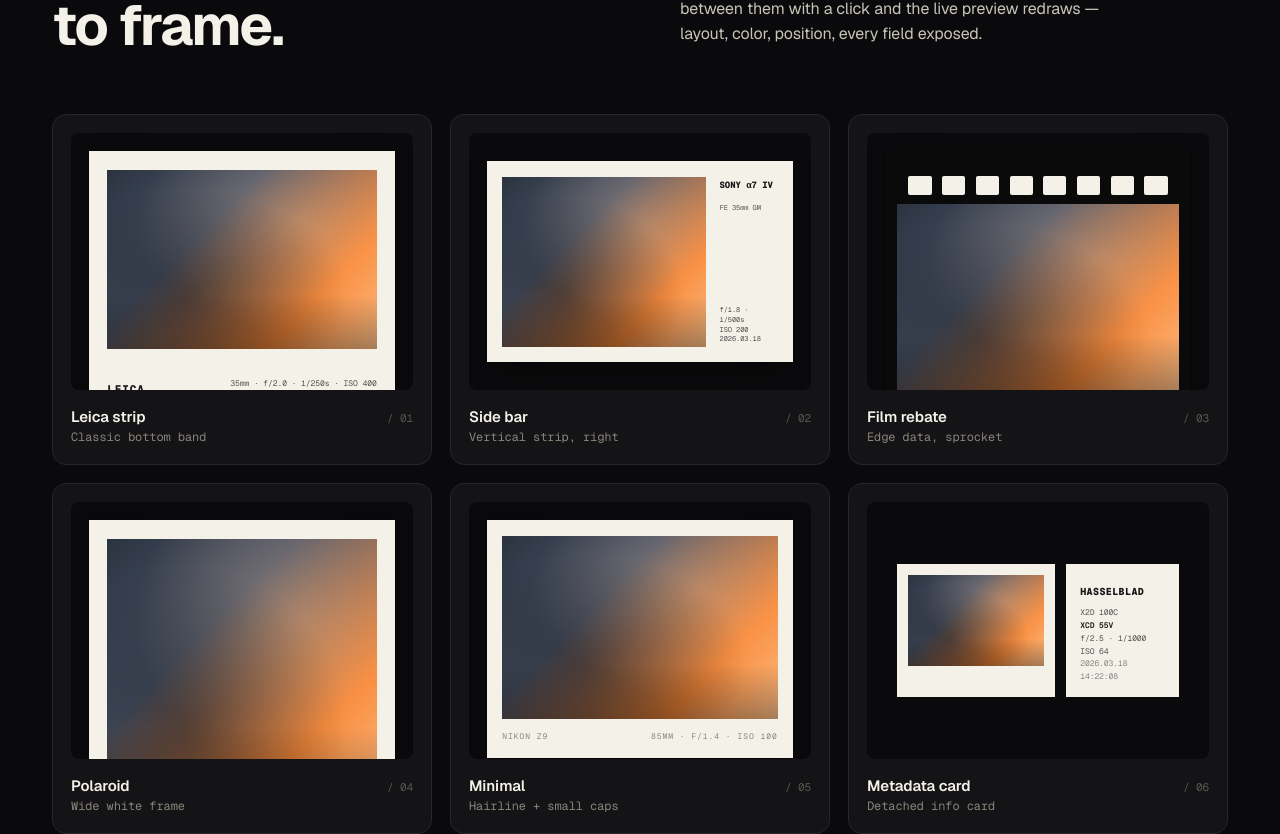
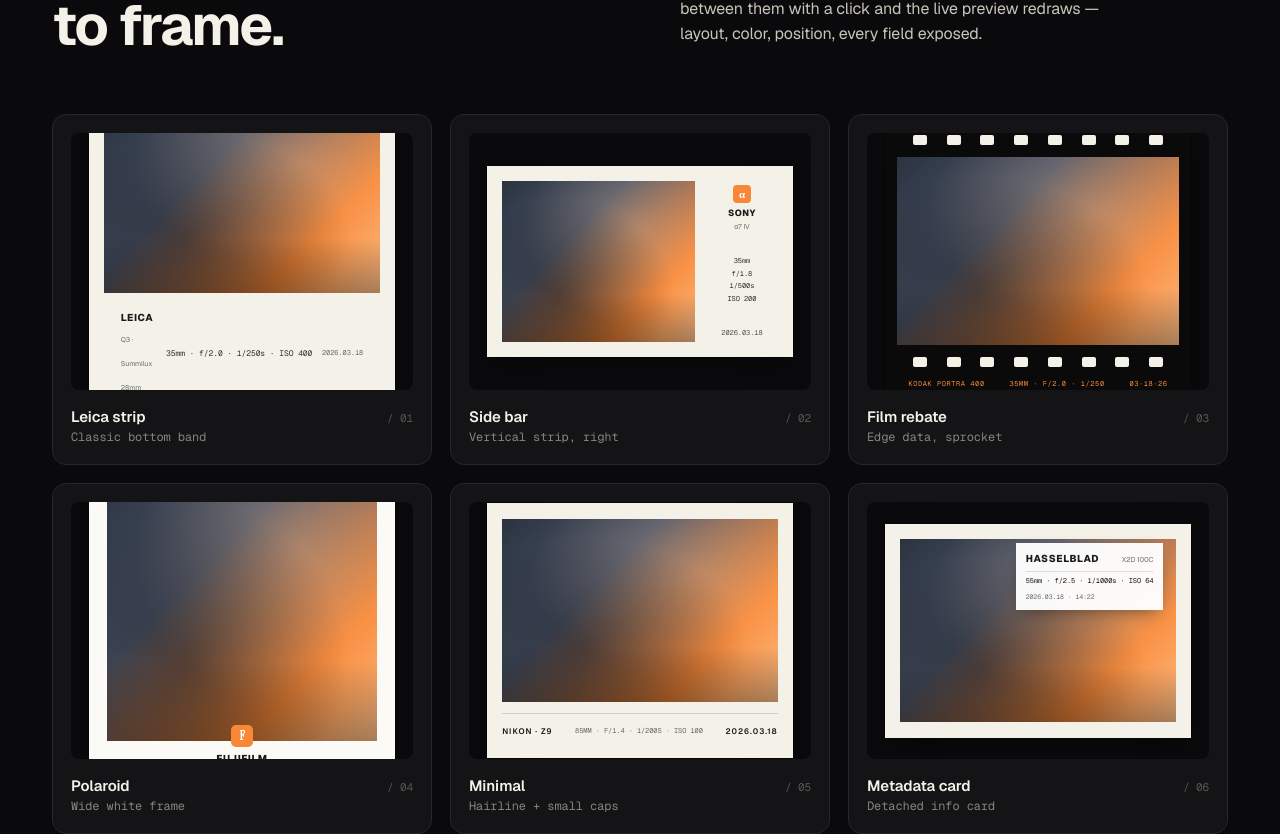
Before and after one commit to XploreDatum/snapexif-releases, a Next.js app: page / in a window 1280 px wide. Shown: the part 2959-3793 px from the top of the page. Built offline with nearby package versions, Linux system fonts and the light colour scheme; no server answers.

Commit message:
Reaudit Six-ways mini-mockups to match the app's actual layout output

```diff
--- a/app/components/Sample.tsx
+++ b/app/components/Sample.tsx
@@ -1,91 +1,120 @@
 export type LayoutId = "leica" | "side" | "film" | "pol" | "min" | "card";
 
+/**
+ * Mini-mockups that mirror what the macOS app actually renders for each layout.
+ * Kept visually faithful to WatermarkRenderer.swift output.
+ */
 export function Sample({ id }: { id: LayoutId }) {
   switch (id) {
+    /* ── Leica strip:
+       Bottom band under the photo. Logo on the left, EXIF line on the right,
+       date below. Cream band. */
     case "leica":
       return (
         <div className="lf lf-leica">
           <div className="photo" />
-          <div className="strip">
-            <div className="brand">LEICA</div>
-            <div className="data">
-              35mm · f/2.0 · 1/250s · ISO 400
-              <br />2026.03.18 · 14:22
+          <div className="band">
+            <div className="left">
+              <b>LEICA</b>
+              <small>Q3 · Summilux 28mm</small>
             </div>
+            <div className="center mono">35mm · f/2.0 · 1/250s · ISO 400</div>
+            <div className="right mono">2026.03.18</div>
           </div>
         </div>
       );
+
+    /* ── Side bar:
+       Vertical strip on the right. Logo + brand + model at top, exposure
+       params stacked each on its own line, date at bottom — ALL CENTERED. */
     case "side":
       return (
         <div className="lf lf-side">
           <div className="photo" />
-          <div className="panel">
-            <div>
-              <b>SONY α7 IV</b>
-              <small>FE 35mm GM</small>
+          <div className="bar">
+            <div className="top">
+              <div className="logo">α</div>
+              <b>SONY</b>
+              <small>α7 IV</small>
             </div>
-            <small>
-              f/1.8 · 1/500s
-              <br />ISO 200
-              <br />2026.03.18
-            </small>
+            <div className="middle mono">
+              <span>35mm</span>
+              <span>f/1.8</span>
+              <span>1/500s</span>
+              <span>ISO 200</span>
+            </div>
+            <div className="bottom mono">2026.03.18</div>
           </div>
         </div>
       );
+
+    /* ── Film rebate:
+       Black bars top + bottom with sprocket holes, orange mono text on
+       bottom rebate showing brand · exposure · date. */
     case "film":
       return (
         <div className="lf lf-film">
-          <div className="sprocket-top">
-            {Array.from({ length: 8 }).map((_, i) => <div key={i} className="hole" />)}
+          <div className="rebate-top">
+            {Array.from({ length: 8 }).map((_, i) => <div key={i} className="sprocket" />)}
           </div>
           <div className="photo" />
-          <div className="sprocket-bot">
-            {Array.from({ length: 8 }).map((_, i) => <div key={i} className="hole" />)}
+          <div className="rebate-bot">
+            {Array.from({ length: 8 }).map((_, i) => <div key={i} className="sprocket" />)}
           </div>
-          <div className="edge">
+          <div className="edge mono">
             <span>KODAK PORTRA 400</span>
-            <span>03·18·26 · FRAME 14</span>
+            <span>35MM · F/2.0 · 1/250</span>
+            <span>03·18·26</span>
           </div>
         </div>
       );
+
+    /* ── Polaroid:
+       Wide white frame around the photo. Inside the bottom flap: logo on
+       top, brand + model stacked, exposure line, all centered horizontally. */
     case "pol":
       return (
         <div className="lf lf-pol">
           <div className="photo" />
-          <div className="cap">
-            MARRAKECH, MAR 18
-            <small>FUJIFILM X100V · ƒ/2 · 1/500</small>
+          <div className="flap">
+            <div className="logo">F</div>
+            <b>FUJIFILM</b>
+            <small>X100V</small>
+            <div className="cfg mono">35mm · f/2.0 · 1/500s · ISO 200</div>
           </div>
         </div>
       );
+
+    /* ── Minimal:
+       Thin band beneath the photo with a hairline divider at the top.
+       Left: brand · model small-caps. Center: exposure mono. Right: date. */
     case "min":
       return (
         <div className="lf lf-min">
           <div className="photo" />
           <div className="line">
-            <span>NIKON Z9</span>
-            <span>85MM · F/1.4 · ISO 100</span>
+            <span className="caps">NIKON · Z9</span>
+            <span className="mono">85MM · F/1.4 · 1/200S · ISO 100</span>
+            <span className="caps">2026.03.18</span>
           </div>
         </div>
       );
+
+    /* ── Metadata card:
+       Detached card overlaid on the top-right of the photo (drop shadow).
+       Stacked: brand bold + model muted, hairline, exposure, date. */
     case "card":
       return (
         <div className="lf lf-card">
-          <div className="photo-wrap"><div className="photo" /></div>
-          <div className="info">
-            <div>
+          <div className="photo" />
+          <div className="overlay">
+            <div className="row">
               <b>HASSELBLAD</b>
-              <div className="kv" style={{ marginTop: 4 }}>X2D 100C</div>
+              <small>X2D 100C</small>
             </div>
-            <div className="kv">
-              <span>XCD 55V</span>
-              f/2.5 · 1/1000
-              <br />ISO 64
-            </div>
-            <div className="kv" style={{ color: "#888" }}>
-              2026.03.18
-              <br />14:22:08
-            </div>
+            <div className="rule" />
+            <div className="mono kv">55mm · f/2.5 · 1/1000s · ISO 64</div>
+            <div className="mono ts">2026.03.18 · 14:22</div>
           </div>
         </div>
       );
--- a/app/globals.css
+++ b/app/globals.css
@@ -243,49 +243,130 @@
 .layout-card .desc { font-size: 12px; color: var(--muted); font-family: var(--font-geist-mono), monospace; }
 .layout-card .num { font-family: var(--font-geist-mono), monospace; font-size: 11px; color: var(--dim); }
 
-/* mini-mockup frames (light photo paper inside dark-themed cards) */
-.lf { background: #f4f1e9; width: 100%; position: relative; box-shadow: 0 12px 30px -10px rgba(0,0,0,.5), 0 0 0 1px rgba(0,0,0,.3); }
+/* ────────────────────────────────────────────────────────────────────────
+   Mini-mockups for the "Six ways to frame" grid.
+   These match what the macOS app actually renders for each layout.
+   ──────────────────────────────────────────────────────────────────────── */
+
+.lf {
+  background: #f4f1e9; width: 100%; position: relative; overflow: hidden;
+  box-shadow: 0 12px 30px -10px rgba(0,0,0,.5), 0 0 0 1px rgba(0,0,0,.25);
+  color: #1a1a1a;
+}
 .lf .photo {
   background: linear-gradient(135deg, #2b3340 0%, #4a5468 35%, #f88838 75%, #ffc18a 100%);
   position: relative; width: 100%; overflow: hidden;
 }
-.lf .photo::before { content: ''; position: absolute; inset: 0;
-  background: radial-gradient(ellipse at 30% 70%, rgba(0,0,0,.4), transparent 60%), radial-gradient(ellipse at 70% 30%, rgba(255,200,150,.3), transparent 60%); }
-.lf .photo::after { content: ''; position: absolute; bottom: 0; left: 0; right: 0; height: 30%;
-  background: linear-gradient(to top, rgba(0,0,0,.35), transparent); }
-.lf-leica { padding: 6% 6% 22% 6%; } .lf-leica .photo { aspect-ratio: 3/2; }
-.lf-leica .strip { position: absolute; left: 6%; right: 6%; bottom: 6%;
-  display: flex; align-items: center; justify-content: space-between; color: #1a1a1a; font-family: var(--font-geist-mono), monospace; }
-.lf-leica .brand { font-weight: 800; font-size: clamp(7px, 1.6vw, 11px); letter-spacing: 0.08em; }
-.lf-leica .data { font-size: clamp(6px, 1.2vw, 8px); color: #555; text-align: right; line-height: 1.4; }
-.lf-side { padding: 5%; display: grid; grid-template-columns: 1fr 22%; gap: 4%; }
+.lf .photo::before {
+  content: ''; position: absolute; inset: 0;
+  background:
+    radial-gradient(ellipse at 30% 70%, rgba(0,0,0,.4), transparent 60%),
+    radial-gradient(ellipse at 70% 30%, rgba(255,200,150,.3), transparent 60%);
+}
+.lf .photo::after {
+  content: ''; position: absolute; bottom: 0; left: 0; right: 0; height: 30%;
+  background: linear-gradient(to top, rgba(0,0,0,.35), transparent);
+}
+
+/* ─── Leica strip ─────────────────────────────────────────── */
+.lf-leica { padding: 5% 5% 5% 5%; }
+.lf-leica .photo { aspect-ratio: 3/2; }
+.lf-leica .band {
+  background: #f4f1e9;
+  padding: 6% 6%;
+  display: grid;
+  grid-template-columns: 1fr auto 1fr;
+  gap: 4%;
+  align-items: center;
+}
+.lf-leica .left { font-family: var(--font-geist-sans), system-ui, sans-serif; }
+.lf-leica .left b { display: block; font-weight: 800; font-size: clamp(7px, 1.5vw, 10px); letter-spacing: 0.06em; }
+.lf-leica .left small { font-size: clamp(5px, 1vw, 7px); color: #6b6b6b; }
+.lf-leica .center { font-size: clamp(6px, 1.2vw, 8px); color: #333; text-align: center; }
+.lf-leica .right { font-size: clamp(5px, 1vw, 7px); color: #6b6b6b; text-align: right; }
+
+/* ─── Side bar ────────────────────────────────────────────── */
+.lf-side { padding: 5% 5% 5% 5%; display: grid; grid-template-columns: 1fr 26%; gap: 4%; }
 .lf-side .photo { aspect-ratio: 3/2.5; }
-.lf-side .panel { background: #f4f1e9; display: flex; flex-direction: column; justify-content: space-between; padding: 4%;
-  font-family: var(--font-geist-mono), monospace; color: #1a1a1a; }
-.lf-side .panel b { display: block; font-weight: 800; font-size: clamp(6px, 1.4vw, 9px); }
-.lf-side .panel small { font-size: clamp(5px, 1vw, 7px); color: #555; line-height: 1.4; }
-.lf-film { background: #0a0a0a; padding: 8% 4%; }
+.lf-side .bar {
+  background: #f4f1e9;
+  display: flex; flex-direction: column; justify-content: space-between;
+  align-items: center; padding: 5% 4%; text-align: center;
+}
+.lf-side .top, .lf-side .middle, .lf-side .bottom { width: 100%; }
+.lf-side .logo {
+  width: 18px; height: 18px; border-radius: 4px; margin: 0 auto 4px;
+  background: var(--accent); color: #fff; display: grid; place-items: center;
+  font-size: 11px; font-weight: 700; font-family: 'Instrument Serif', serif;
+}
+.lf-side b { display: block; font-weight: 800; font-size: clamp(6px, 1.3vw, 9px); letter-spacing: 0.06em; }
+.lf-side small { display: block; font-size: clamp(5px, 1vw, 7px); color: #6b6b6b; margin-top: 2px; }
+.lf-side .middle { display: flex; flex-direction: column; gap: 2px; font-size: clamp(5px, 1vw, 7px); color: #333; }
+.lf-side .bottom { font-size: clamp(5px, 1vw, 7px); color: #555; }
+
+/* ─── Film rebate ─────────────────────────────────────────── */
+.lf-film { background: #0a0a0a; padding: 4% 4% 4%; color: #f4f1e9; }
 .lf-film .photo { aspect-ratio: 3/2; }
-.lf-film .sprocket-top, .lf-film .sprocket-bot { height: 8%; display: flex; gap: 4%; align-items: center; justify-content: space-around; padding: 0 4%; }
-.lf-film .sprocket-top { margin-bottom: 3%; } .lf-film .sprocket-bot { margin-top: 3%; }
-.lf-film .hole { flex: 1; aspect-ratio: 1.2/1; background: #f4f1e9; border-radius: 2px; }
-.lf-film .edge { display: flex; justify-content: space-between; color: var(--accent); font-family: var(--font-geist-mono), monospace; font-size: clamp(5px, 1vw, 7px); padding: 2% 4% 0; }
-.lf-pol { padding: 6% 6% 26% 6%; } .lf-pol .photo { aspect-ratio: 1/1; }
-.lf-pol .cap { position: absolute; left: 6%; right: 6%; bottom: 6%; text-align: center; font-family: var(--font-geist-mono), monospace;
-  color: #1a1a1a; font-size: clamp(7px, 1.4vw, 10px); letter-spacing: 0.08em; }
-.lf-pol .cap small { font-size: clamp(5px, 1vw, 7px); color: #555; display: block; margin-top: 4px; }
-.lf-min { padding: 5%; } .lf-min .photo { aspect-ratio: 3/2; }
-.lf-min .line { display: flex; justify-content: space-between; align-items: center; padding-top: 4%;
-  font-family: var(--font-geist-mono), monospace; font-size: clamp(6px, 1.1vw, 8px); letter-spacing: 0.12em; color: #1a1a1a; text-transform: uppercase; }
-.lf-min .line span { color: #888; }
-.lf-card { background: transparent; box-shadow: none; display: flex; gap: 4%; align-items: stretch; padding: 4%; }
-.lf-card .photo-wrap { flex: 1.6; background: #f4f1e9; padding: 4%; }
+.lf-film .rebate-top, .lf-film .rebate-bot {
+  height: 12px; display: flex; gap: 4%; align-items: center; justify-content: space-around; padding: 0 4%;
+}
+.lf-film .rebate-top { margin-bottom: 4%; }
+.lf-film .rebate-bot { margin-top: 4%; }
+.lf-film .sprocket {
+  flex: 1; max-width: 14px; aspect-ratio: 1.4/1;
+  background: #f4f1e9; border-radius: 2px;
+}
+.lf-film .edge {
+  display: flex; justify-content: space-between; gap: 8px;
+  color: var(--accent); font-size: clamp(5px, 1vw, 7px); padding: 4% 4% 0;
+  letter-spacing: 0.08em;
+}
+
+/* ─── Polaroid ────────────────────────────────────────────── */
+.lf-pol { background: #fbfaf6; padding: 6% 6% 22% 6%; }
+.lf-pol .photo { aspect-ratio: 1/1; }
+.lf-pol .flap {
+  position: absolute; left: 6%; right: 6%; bottom: 4%;
+  text-align: center; color: #1a1a1a;
+  font-family: var(--font-geist-sans), system-ui, sans-serif;
+}
+.lf-pol .flap .logo {
+  width: 22px; height: 22px; border-radius: 5px; margin: 0 auto 4px;
+  background: var(--accent); color: #fff; display: grid; place-items: center;
+  font-size: 13px; font-weight: 700; font-family: 'Instrument Serif', serif;
+}
+.lf-pol .flap b { display: block; font-weight: 800; font-size: clamp(7px, 1.5vw, 10px); letter-spacing: 0.06em; }
+.lf-pol .flap small { display: block; font-size: clamp(5px, 1vw, 7px); color: #6b6b6b; margin-top: 1px; }
+.lf-pol .flap .cfg { margin-top: 6px; font-size: clamp(5px, 1vw, 7px); color: #555; }
+
+/* ─── Minimal ─────────────────────────────────────────────── */
+.lf-min { padding: 5%; }
+.lf-min .photo { aspect-ratio: 3/2; }
+.lf-min .line {
+  display: flex; justify-content: space-between; align-items: center; gap: 4%;
+  padding: 4% 0 2%; margin-top: 4%;
+  border-top: 0.5px solid rgba(0,0,0,0.15);
+  color: #1a1a1a;
+}
+.lf-min .caps { font-size: clamp(5px, 1vw, 8px); letter-spacing: 0.12em; text-transform: uppercase; font-weight: 600; }
+.lf-min .mono { font-size: clamp(5px, 1vw, 7px); color: #6b6b6b; }
+
+/* ─── Metadata card (overlay) ─────────────────────────────── */
+.lf-card { padding: 5%; background: #f4f1e9; }
 .lf-card .photo { aspect-ratio: 3/2; }
-.lf-card .info { flex: 1; background: #f4f1e9; padding: 5%; display: flex; flex-direction: column; gap: 6%;
-  font-family: var(--font-geist-mono), monospace; color: #1a1a1a; }
-.lf-card .info b { font-weight: 800; font-size: clamp(7px, 1.5vw, 10px); letter-spacing: 0.04em; }
-.lf-card .info .kv { font-size: clamp(5px, 1.1vw, 8px); color: #555; line-height: 1.6; }
-.lf-card .info .kv span { display: block; color: #1a1a1a; font-weight: 600; }
+.lf-card .overlay {
+  position: absolute; top: 9%; right: 9%;
+  background: rgba(255,255,255,0.96); color: #1a1a1a;
+  padding: 8px 10px; min-width: 38%;
+  box-shadow: 0 6px 18px -6px rgba(0,0,0,0.5);
+  display: flex; flex-direction: column; gap: 5px;
+}
+.lf-card .overlay .row { display: flex; justify-content: space-between; align-items: baseline; gap: 6px; }
+.lf-card .overlay b { font-weight: 800; font-size: clamp(7px, 1.3vw, 10px); letter-spacing: 0.06em; }
+.lf-card .overlay small { font-size: clamp(5px, 1vw, 7px); color: #6b6b6b; }
+.lf-card .overlay .rule { height: 0.5px; background: rgba(0,0,0,0.12); }
+.lf-card .overlay .kv { font-size: clamp(5px, 1vw, 7px); color: #1a1a1a; }
+.lf-card .overlay .ts { font-size: clamp(4.5px, 0.9vw, 6.5px); color: #6b6b6b; }
 
 /* features */
 .feature {
```
